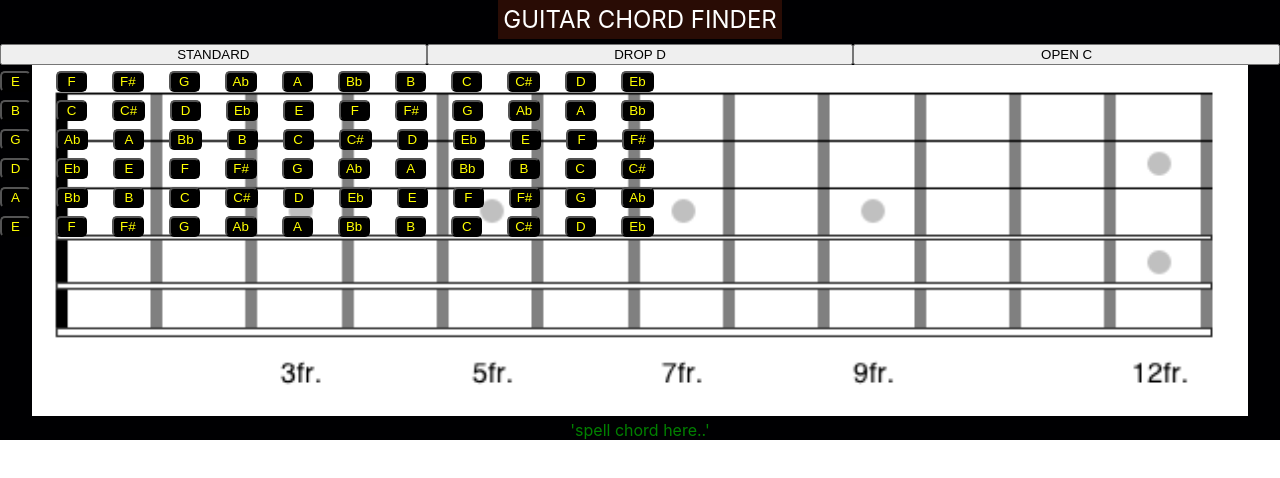
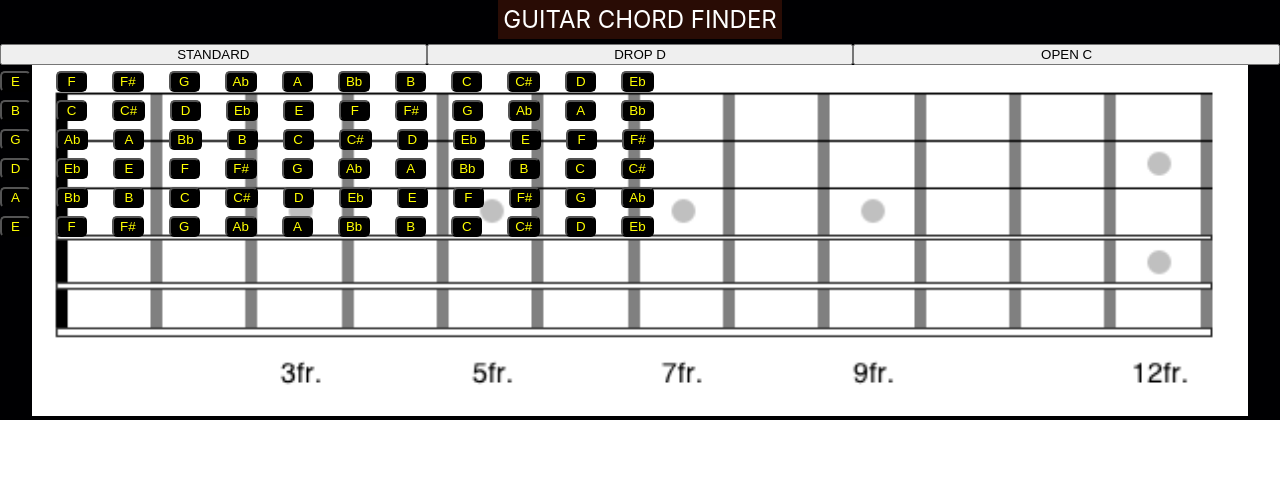
Before and after one commit to GraysonQuartech/chordApp, a React (Create React App) app: page / in a window 1280 px wide. Shown: the top 478 px of the page. Built offline with nearby package versions, Linux system fonts and the light colour scheme.

Commit message:
selected notes now display listed on home page

```diff
--- a/src/App.tsx
+++ b/src/App.tsx
@@ -13,35 +13,39 @@ export type noteFretString = {
   stringNum: number;
 };
 
+const nFSArr: noteFretString[] = new Array(6).fill({
+  noteName: "",
+  fretNum: 0,
+  stringNum: 0,
+});
+
 //main component function
 function App() {
+  const [tuningArr, setTuningArr] = useState<number[]>([4, 11, 7, 2, 9, 4]);
   const [noteFretString, setNFS] = useState<noteFretString>();
-  const [tuningArr, setTuningArr] = useState<number[]>([4, 11, 7, 2, 9, 4]);
-
-  // const [nFSArray, setString] = useState<null>(null); //this useState gets triggered from stringupdate
 
   //receives the tuning array from tuning component
   const handleTuningClick = (tuning: number[]) => {
     setTuningArr(tuning);
   };
 
+  //receives the note fret and string, from string
   const nfsReceived = (nfs: noteFretString) => {
+    nFSArr[nfs.stringNum] = nfs;
     setNFS(nfs);
   };
 
-  //storing each string in an array here, and update the array every time a string/note is updated
-  //display that
-  //call an API with that data, and display the return
-  //useEffect()
-
-  //receives the note clicked from string componenet. ie this function called when note clicked
-  //creates and pushes new instance of stringFretNum object to the arr at string
-  //const handleNFSArray = (noteName: Note, stringNum: number, fretNum: number) => {
-
-  //nFSArray[stringNum] = {noteName, stringNum, fretNum};
-
-  //1. pass chordArr and setMyarray to child Note component, and set state
-  //};
+  const displayNotes = (arr: noteFretString[]) => {
+    let noteString = "";
+    for (let i = 0; i < arr.length; i++) {
+      noteString += arr[i].noteName;
+      if (i < arr.length - 1 && arr[i].noteName != "") {
+        noteString += "   ";
+      }
+    }
+    console.log(noteString);
+    return noteString;
+  };
 
   return (
     <div className="body">
@@ -74,7 +78,7 @@ function App() {
           })}
         </div>
       </div>
-      <div className="displayNotes">'spell chord here..'</div>
+      <div className="displayNotes">{displayNotes(nFSArr)}</div>
     </div>
   );
 }
--- a/src/components/StringC.tsx
+++ b/src/components/StringC.tsx
@@ -16,6 +16,7 @@ interface stringProps {
 }
 
 export type NoteType =
+  | ""
   | "C"
   | "C#"
   | "D"
@@ -75,6 +76,7 @@ function StringC(props: stringProps) {
 
   //gets triggered when note updated, and passes data up to useState in APP
   useEffect(() => {
+    // if check here prevents error on NULL
     if (note) {
       props.setNFSCall({
         noteName: note,
@@ -91,6 +93,7 @@ function StringC(props: stringProps) {
         {fretArrTuned.map((noteName, index) => {
           return (
             <Note
+              key={index}
               noteName={noteName}
               color={note === noteName ? "green" : "black"}
               setNoteCall={setReceivedNote}
```
